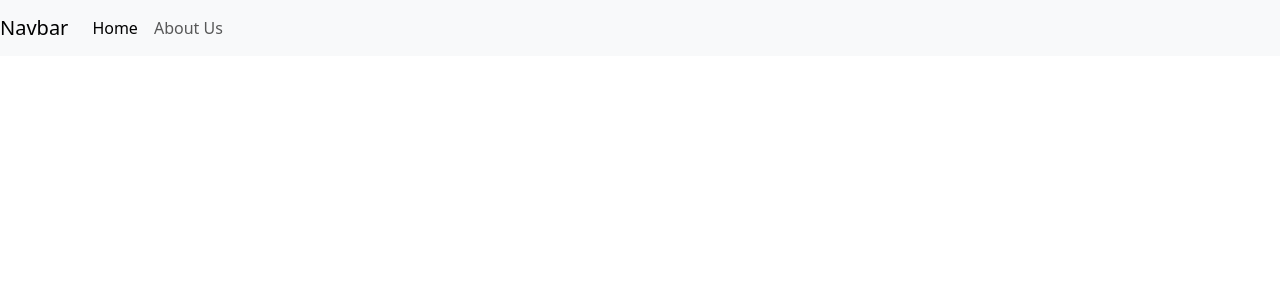
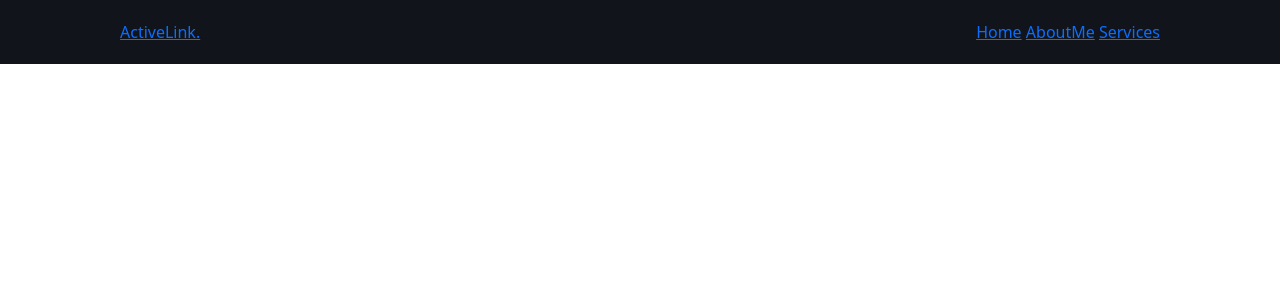
Before and after one commit to Doidae/roof-repair, a React (Create React App) app in the folder frontend/: page / in a window 1280 px wide. Shown: the top 300 px of the page. Built offline with nearby package versions, Linux system fonts and the light colour scheme.

Commit message:
Worked on navbar in the html page

```diff
--- a/frontend/public/index.html
+++ b/frontend/public/index.html
@@ -39,5 +39,15 @@
       To begin the development, run `npm start` or `yarn start`.
       To create a production bundle, use `npm run build` or `yarn build`.
     -->
+      <header>
+        <a href="#" class="logo">ActiveLink.</a>
+
+        <nav>
+          <a href="#">Home</a>
+          <a href="#AboutUs">AboutMe</a>
+          <a href="#Services">Services</a>
+        </nav>
+      </header>
+
   </body>
 </html>
--- a/frontend/src/App.js
+++ b/frontend/src/App.js
@@ -7,7 +7,7 @@ function App() {
     <div>
 
       <Router>
-        <Navbar/>
+
         <div>
 
         </div>
--- a/frontend/src/components/Nabar.js
+++ b/frontend/src/components/Nabar.js
@@ -5,14 +5,11 @@ import { NavLink } from 'react-router-dom';
 
 const Navbar = () => {
     return(
-        <nav class="navbar navbar-expand-lg navbar-light bg-light">
-        <div class="collapse navbar-collapse" id="navbarNavAltMarkup">
-        <a class="navbar-brand" href="#">Navbar</a>
-            <div class="navbar-nav">
-                <NavLink exact to='/' activeClassName='active' className="nav-link" > Home </NavLink>
-                <NavLink exact to='/AboutUs' activeClassName='active' className="nav-link"> About Us </NavLink>
+        <nav className='navbar'>
+            <div>
+            <NavLink exact to='/' activeClassName='active' className='navbar-link'> Home </NavLink>
+            <NavLink eact to='/AboutUs' activeClassName='active' className='navbar-link'> About Us</NavLink>
             </div>
-        </div>
         </nav>
     )
 }
--- a/frontend/src/index.css
+++ b/frontend/src/index.css
@@ -11,3 +11,23 @@ code {
   font-family: source-code-pro, Menlo, Monaco, Consolas, 'Courier New',
     monospace;
 }
+
+*{
+  margin: 0;
+  padding: 0;
+  box-sizing: border-box;
+  font: 'Poppins', sans-serif;
+}
+
+header{
+  position: fixed;
+  top: 0;
+  left: 0;
+  width: 100%;
+  padding: 20px 120px;
+  background: #11141a;
+  display: flex;
+  justify-content: space-between;
+  align-items: center;
+  z-index: 100;
+}
```
